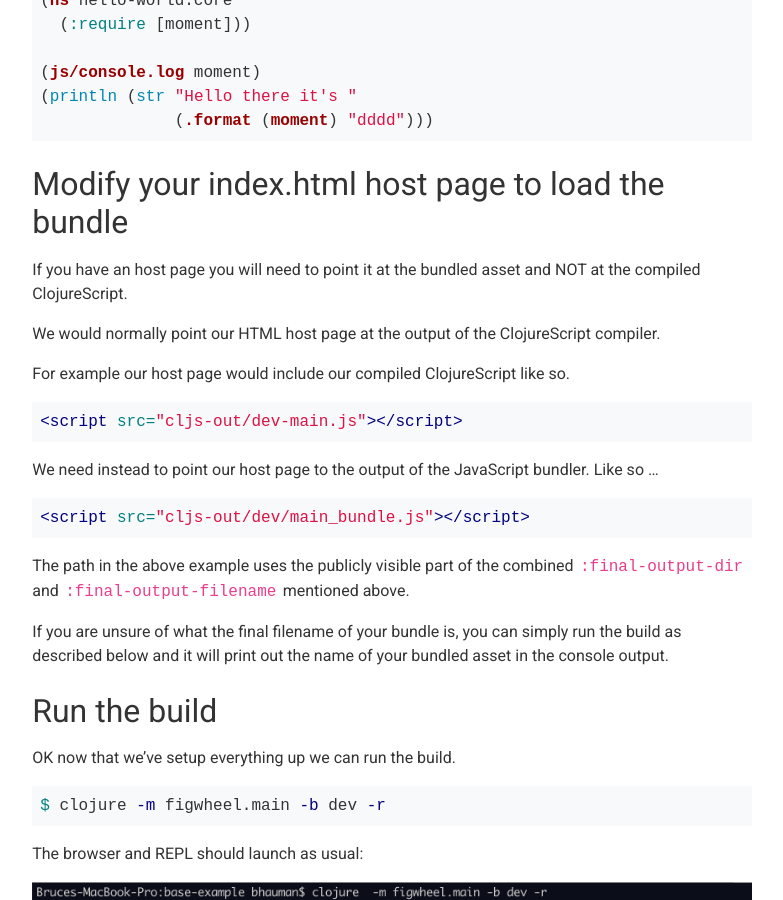
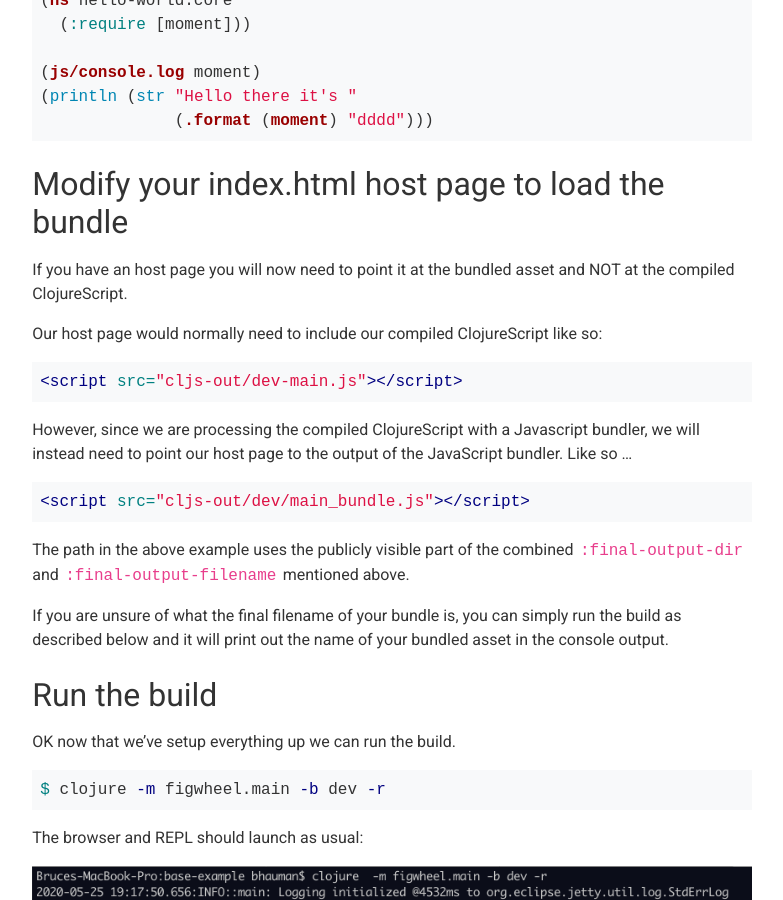
Before and after one commit to bhauman/figwheel-main, a Jekyll site: the page built from docs/docs/npm.md, in a window 1280 px wide and 900 px high, scrolled down 4985 px. Shown: the whole window, without its empty margins (83-866 px from the left). Built offline with Jekyll 4.4.1, drawn with Linux system fonts in a browser that asks for light colours.

Commit message:
Using NPM tweaks

````diff
--- a/docs/docs/npm.md
+++ b/docs/docs/npm.md
@@ -272,20 +272,19 @@ Edit the `src/hello_world/core.cljs` to look like:
 
 ## Modify your index.html host page to load the bundle
 
-If you have an host page you will need to point it at the bundled
+If you have an host page you will now need to point it at the bundled
 asset and NOT at the compiled ClojureScript.
 
-We would normally point our HTML host page at the output of the
-ClojureScript compiler.
-
-For example our host page would include our compiled ClojureScript like so.
+Our host page would normally need to include our compiled
+ClojureScript like so:
 
 ```html
 <script src="cljs-out/dev-main.js"></script>
 ```
 
-We need instead to point our host page to the output of the JavaScript
-bundler. Like so ...
+However, since we are processing the compiled ClojureScript with a
+Javascript bundler, we will instead need to point our host page to the
+output of the JavaScript bundler. Like so ...
 
 ```html
 <script src="cljs-out/dev/main_bundle.js"></script>
````
